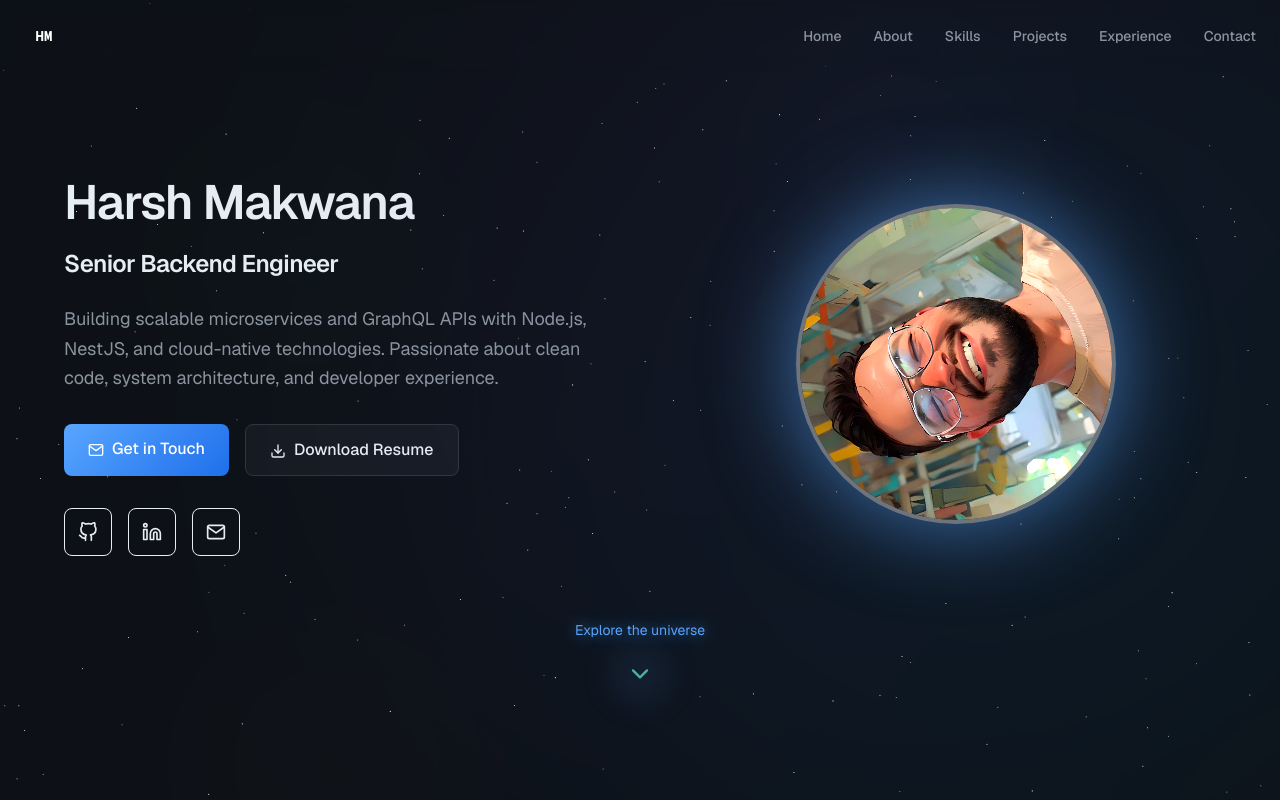
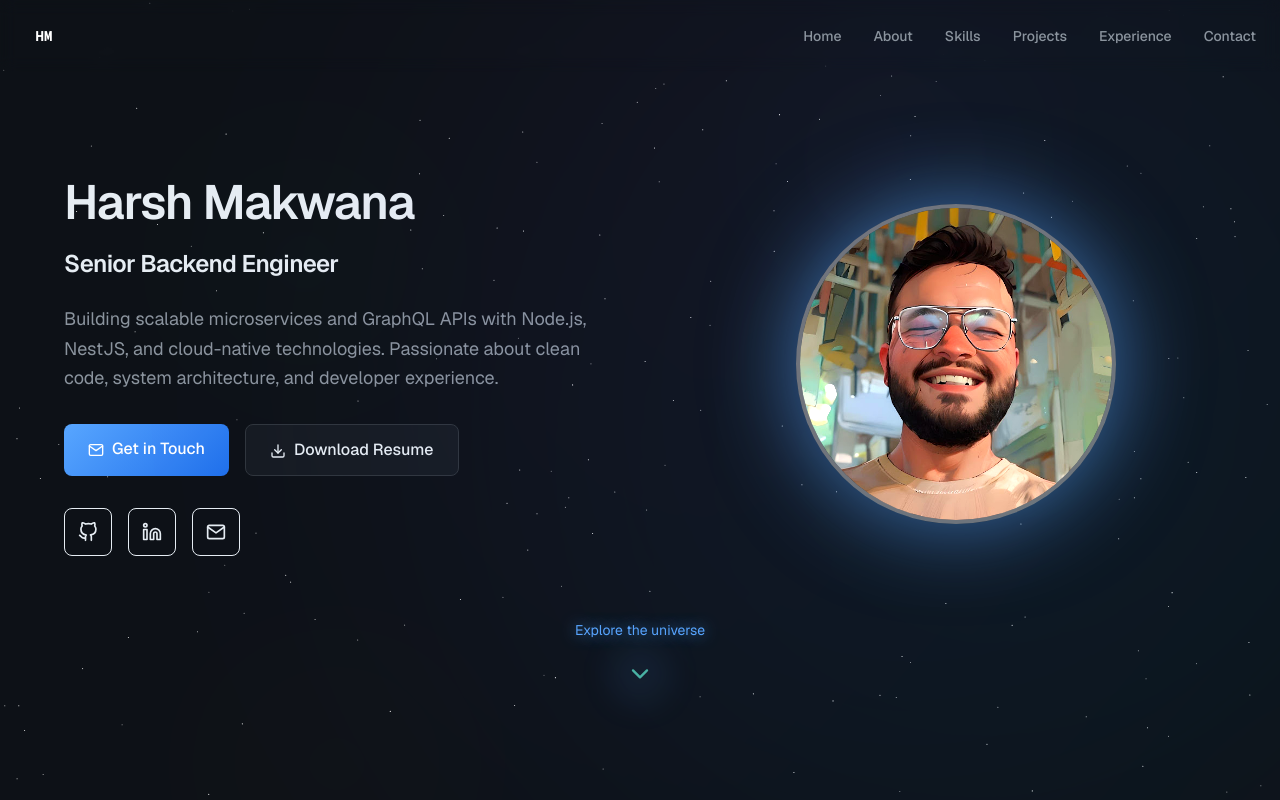
Before and after one commit to hmake98/portfolio, a Next.js app: page / in a window 1280 px wide. Shown: the top 800 px of the page. Built offline with nearby package versions, Linux system fonts and the light colour scheme.

Commit message:
fix: Reset rotation style in Hero component for consistent visual presentation

```diff
--- a/src/components/Hero.tsx
+++ b/src/components/Hero.tsx
@@ -333,7 +333,7 @@
                     width={320}
                     height={320}
                     className="object-cover w-full h-full relative z-10 brightness-110 contrast-110"
-                    style={{ transform: 'rotate(245deg)' }}
+                    style={{ transform: 'rotate(0deg)' }}
                     priority
                   />
 
```
